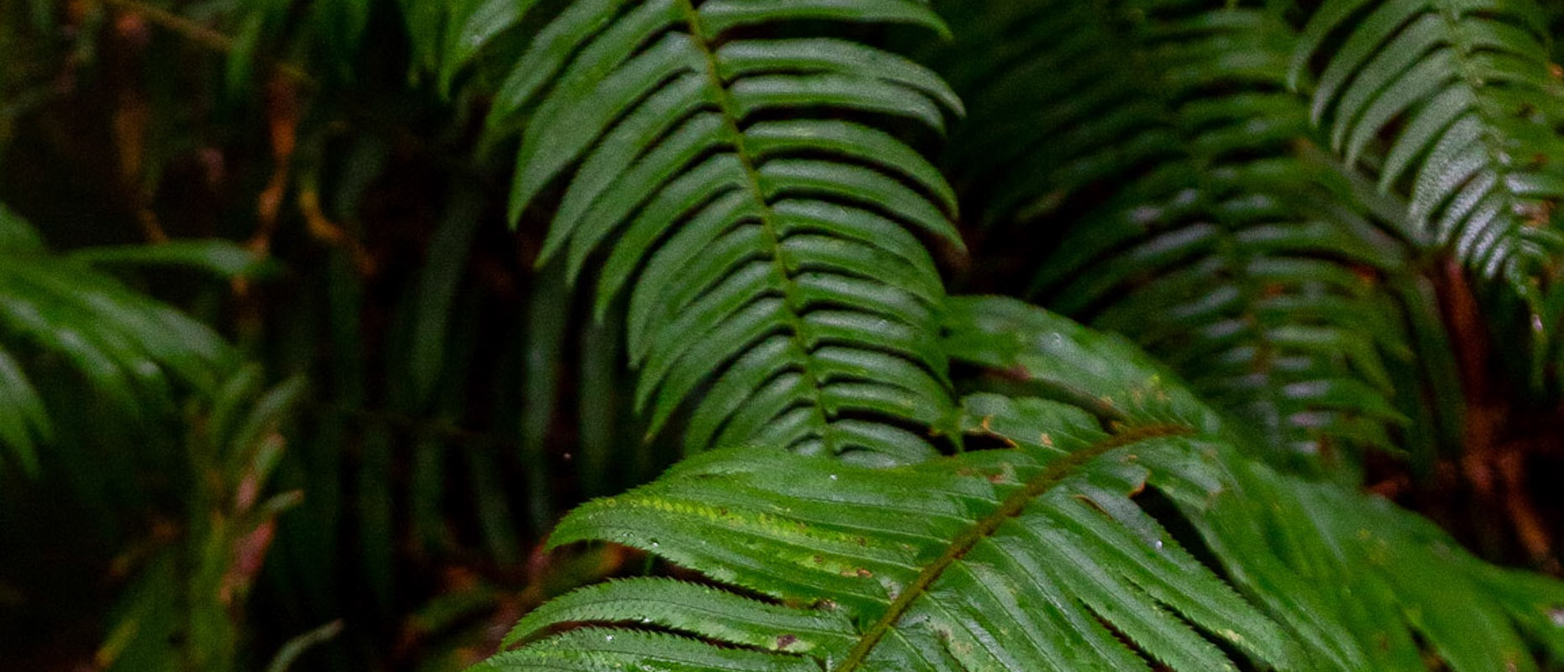
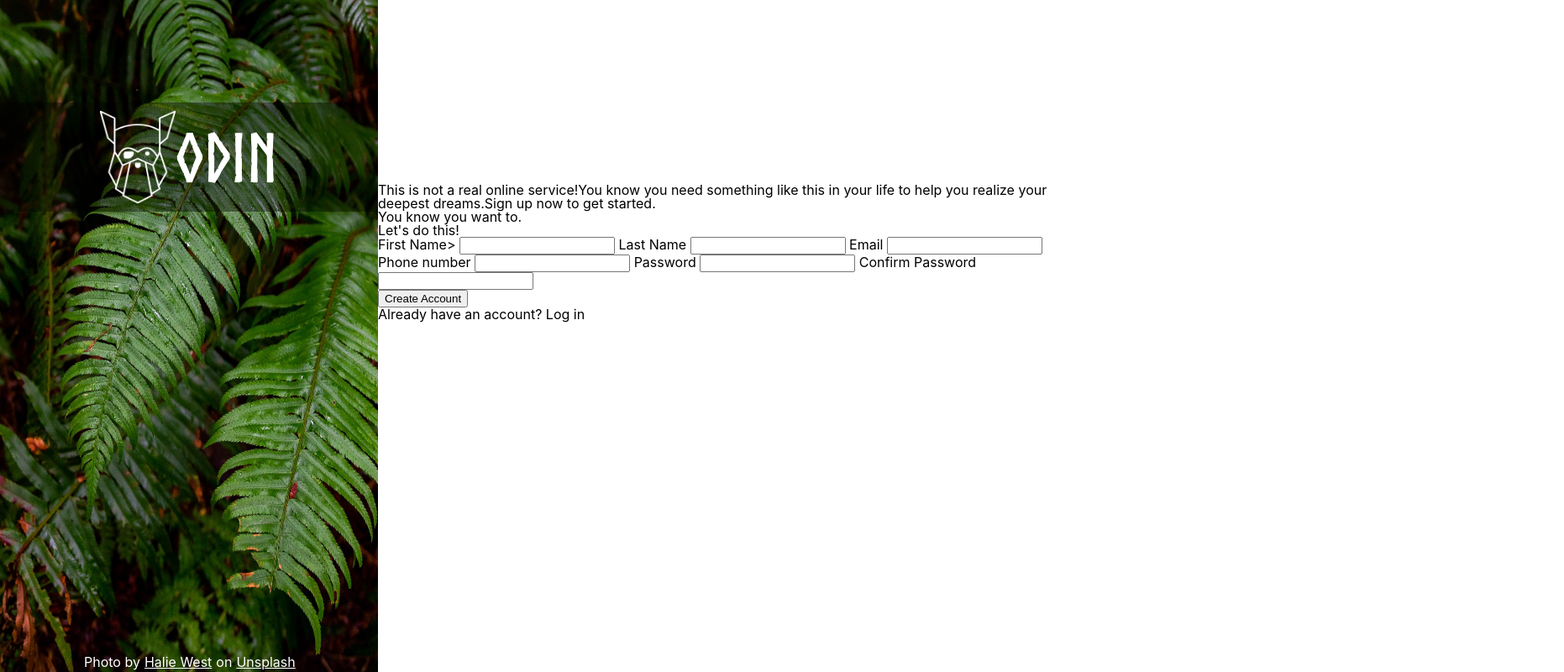
Before and after one commit to StanimirKosev/odin-sign-up-form, a plain HTML site: page index.html in a window 1280 px wide. Shown: the part 100-900 px from the top of the page at 84% size, 1862 px wide, since content can reach past the window. Drawn offline with Linux system fonts and the light colour scheme.

Commit message:
left side bar d

```diff
--- a/index.html
+++ b/index.html
@@ -14,7 +14,7 @@
             <img src="./images/odin-lined.png" alt="odin-logo">
             <div class="logo-txt">ODIN</div>
         </div>
-        <div class="credit">Photo by Halie West on Unsplash</div>
+        <div class="credit">Photo by<a href="https://unsplash.com/photos/25xggax4bSA">Halie West</a>on<a href="https://unsplash.com/">Unsplash</a></div>
     </div>
     <div class="right-content">
         <div>This is not a real online service!You know you need something like this
--- a/style.css
+++ b/style.css
@@ -42,6 +42,7 @@ table {
 	border-spacing: 0;
 }
 
+
 :root{
     --my-font:-apple-system, BlinkMacSystemFont, "Segoe UI", Roboto, Helvetica, Arial, sans-serif, "Apple Color Emoji", "Segoe UI Emoji", "Segoe UI Symbol";
     --create-acc-button:#596D48
@@ -51,3 +52,49 @@ table {
     font-family: odin-font;
     src: url(Norse-Bold.otf);
 }
+
+
+body {
+    display: flex;
+    align-items: center;
+    font-family: var(--my-font);
+}
+.left-side-bar{
+    height: 100vh;
+}
+.left-side-bar > img{
+    width: 450px;
+    height: 900px;
+}
+.background-logo{
+    position: relative;
+    bottom: 85vh;
+    background-color: rgb(0,0,0,0.4);
+    padding-top: 10px;
+    padding-bottom: 10px;
+    display: flex;
+    justify-content: center;
+    align-items: center;
+}
+
+.background-logo > img{
+    width: 90px;
+    height: 110px;
+}
+.logo-txt{
+    color: white;
+    font-family: odin-font;
+    font-size: 80px;
+}
+.credit{
+    color: white;
+    position:relative ;
+    bottom:19vh;
+    left: 100px;
+    display: flex;
+    align-items: center;
+}
+a {
+    color: white;
+    padding: 0px 5px;
+}
```
